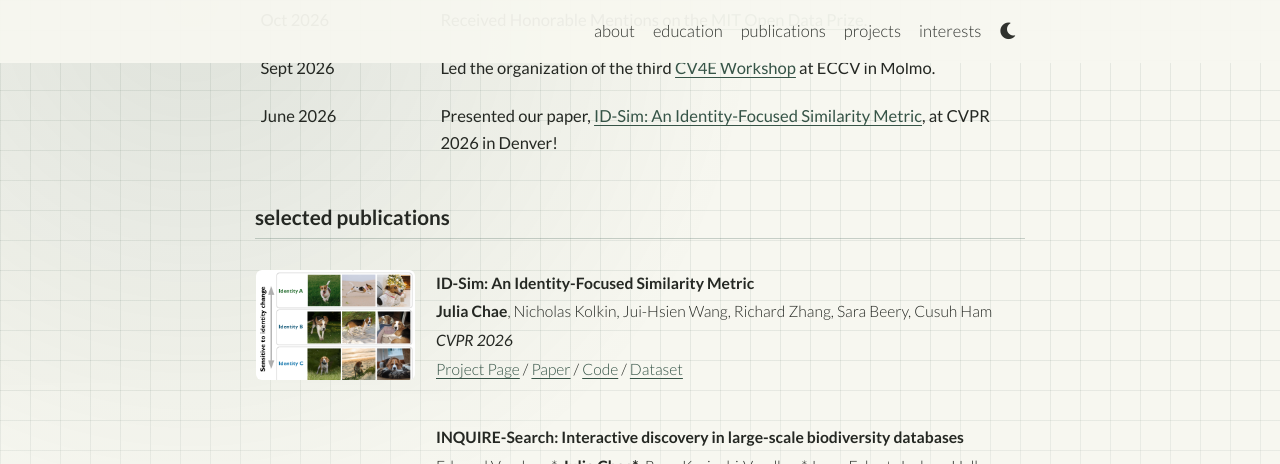
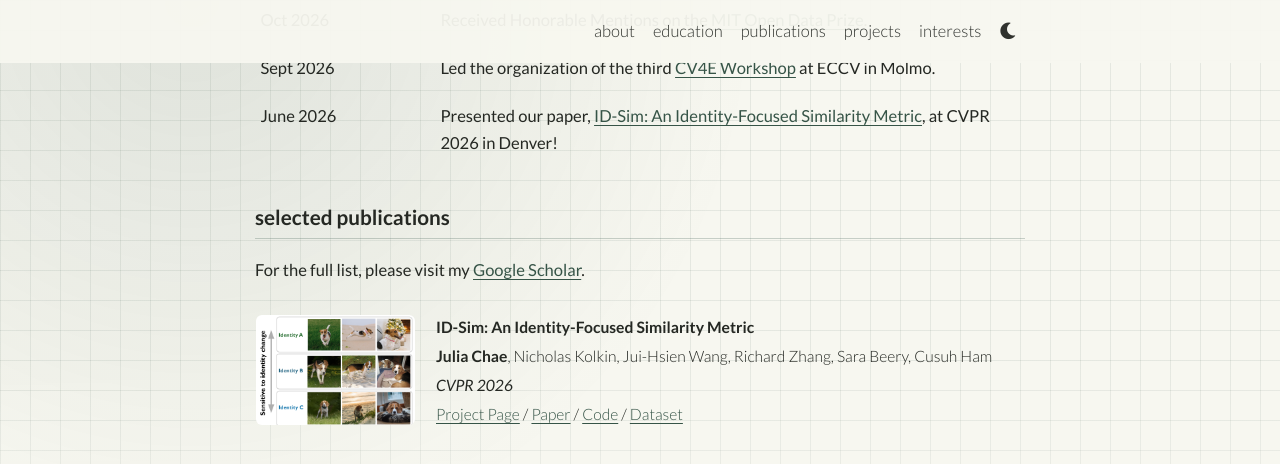
Before and after one commit to JuliaChae/JuliaChae.github.io, a Jekyll site: the page built from _pages/about.md, in a window 1280 px wide and 900 px high, scrolled down 886 px, cut to the strip 0-464 px from the top of the window. Built offline with Jekyll 4.4.1, drawn with Linux system fonts in a browser that asks for light colours; full-size pictures stand in for the smaller copies a plugin makes; comment, search, counter and statistics services are not loaded; a style sheet for code colours, icons or effects is not loaded.

Commit message:
Add Google Scholar link to publications

```diff
--- a/_includes/publications.html
+++ b/_includes/publications.html
@@ -1,4 +1,5 @@
 <h2>Selected Publications</h2>
+<p>For the full list, please visit my <a href="https://scholar.google.com/citations?user={{ site.scholar_userid }}&amp;hl=en">Google Scholar</a>.</p>
 
 <table style="padding-top: 10px;width:100%;border:0px;border-spacing:0px;border-collapse:separate;margin-right:auto;margin-left:auto;"><tbody>
   <tr>
```
